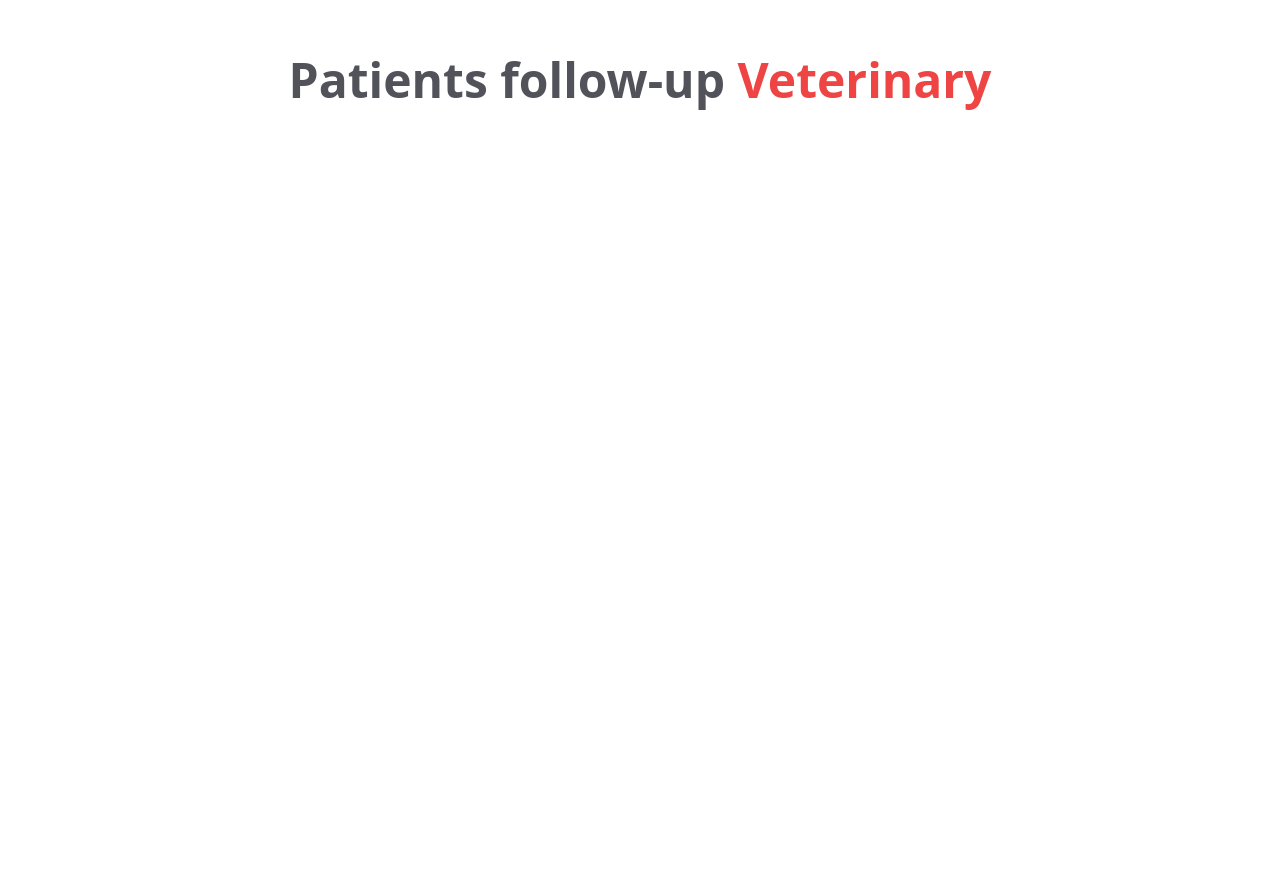
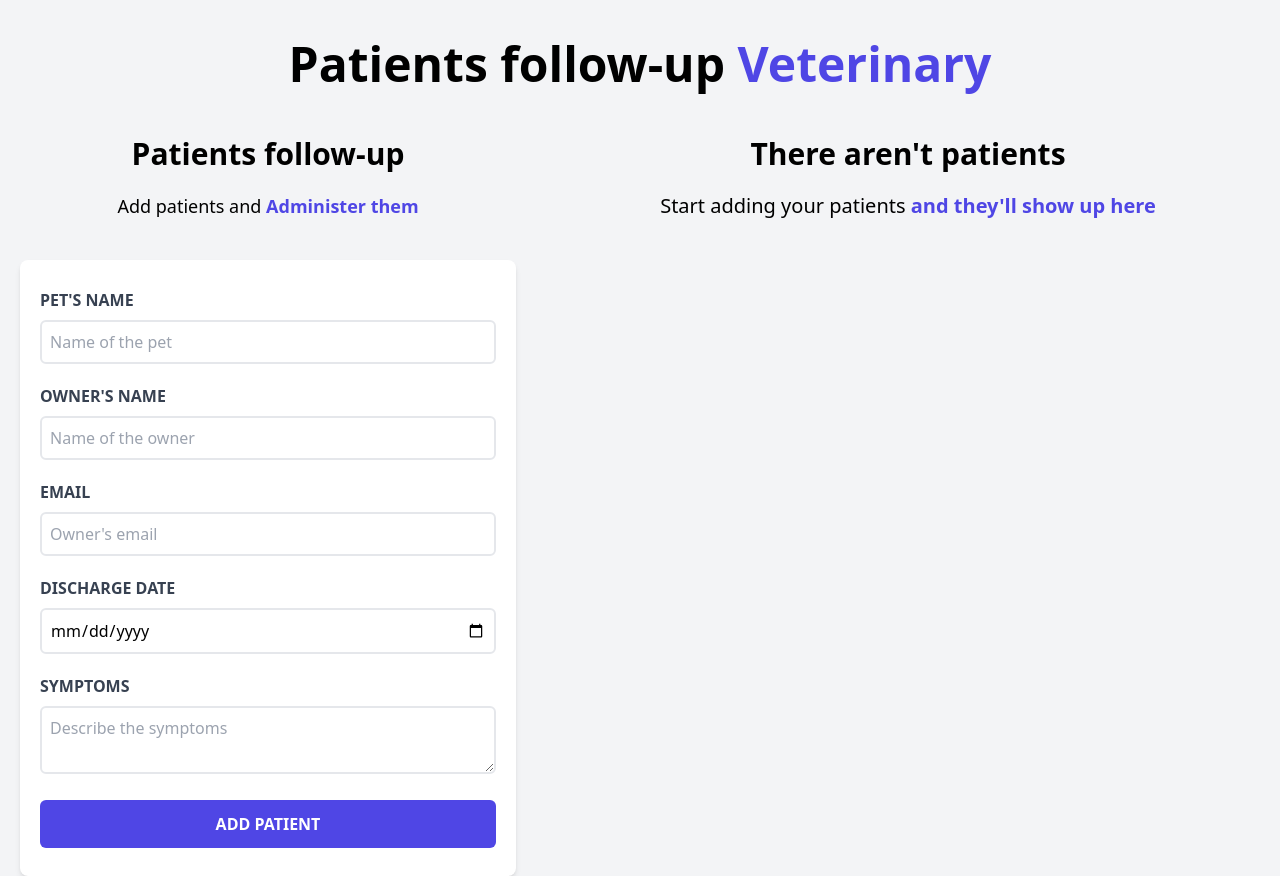
Before and after one commit to JabosCOL/Veterinary, a React (Vite) app: page / in a window 1280 px wide. Before the commit the page ends 800 px from the top, so only its background shows below. Built offline with nearby package versions, Linux system fonts and the light colour scheme.

Commit message:
Creating CRUD for patients

```diff
--- a/index.html
+++ b/index.html
@@ -6,7 +6,7 @@
     <meta name="viewport" content="width=device-width, initial-scale=1.0" />
     <title>Veterinary</title>
   </head>
-  <body>
+  <body class="bg-gray-100 h-screen overflow-y-hidden">
     <div id="root"></div>
     <script type="module" src="/src/main.jsx"></script>
   </body>
--- a/src/App.jsx
+++ b/src/App.jsx
@@ -1,11 +1,34 @@
+import { useState } from "react";
 import Header from "./components/Header";
+import Form from "./components/Form";
+import PatientList from "./components/PatientList";
 
 function App() {
+  const [patients, setPatients] = useState([]);
+  const [editPatient, setEditPatient] = useState({});
+
+  const removePatient = (id) => {
+    const patientsUpdated = patients.filter((patient) => patient.id !== id);
+    setPatients(patientsUpdated);
+  };
 
   return (
     <>
-      <div className="container mx-auto mt-14">
+      <div className="container mx-auto mt-10">
         <Header />
+        <div className="mt-12 md:flex">
+          <Form
+            patients={patients}
+            setPatients={setPatients}
+            editPatient={editPatient}
+            setEditPatient={setEditPatient}
+          />
+          <PatientList
+            patients={patients}
+            setEditPatient={setEditPatient}
+            removePatient={removePatient}
+          />
+        </div>
       </div>
     </>
   );
--- /dev/null
+++ b/src/components/Error.jsx
@@ -0,0 +1,12 @@
+const Error = ({ children }) => {
+  return (
+    <div
+      className="bg-red-500 text-white text-center p-3 mb-3
+      rounded-md"
+    >
+      {children}
+    </div>
+  );
+};
+
+export default Error;
--- /dev/null
+++ b/src/components/Form.jsx
@@ -0,0 +1,200 @@
+import { useState, useEffect } from "react";
+import Error from "./Error";
+
+const Form = ({ patients, setPatients, editPatient, setEditPatient }) => {
+  const [name, setName] = useState("");
+  const [owner, setOwner] = useState("");
+  const [email, setEmail] = useState("");
+  const [date, setDate] = useState("");
+  const [symptoms, setSymptoms] = useState("");
+
+  const [error, setError] = useState(false);
+
+  useEffect(() => {
+    if (Object.keys(editPatient).length > 0) {
+      setName(editPatient.name);
+      setOwner(editPatient.owner);
+      setEmail(editPatient.email);
+      setDate(editPatient.date);
+      setSymptoms(editPatient.symptoms);
+    }
+  }, [editPatient]);
+
+  const generateId = () => {
+    const random = Math.random().toString(36).substring(2);
+    const date = Date.now().toString(36);
+
+    return random + date;
+  };
+
+  const handleSubmit = (e) => {
+    e.preventDefault();
+
+    // Form validation
+    if ([name, owner, email, date, symptoms].includes("")) {
+      setError(true);
+      return;
+    }
+
+    setError(false);
+
+    const patientObject = {
+      name,
+      owner,
+      email,
+      date,
+      symptoms,
+    };
+
+    if (editPatient.id) {
+      // Editing the patient
+      patientObject.id = editPatient.id;
+      const patientsUpdated = patients.map((patientState) =>
+        patientState.id === editPatient.id ? patientObject : patientState
+      );
+      setPatients(patientsUpdated);
+      setEditPatient({});
+    } else {
+      // Creating the patient
+      patientObject.id = generateId();
+      setPatients([...patients, patientObject]);
+    }
+
+    // Reset the form
+    setName("");
+    setOwner("");
+    setEmail("");
+    setDate("");
+    setSymptoms("");
+  };
+
+  return (
+    <div className="md:w-1/2 lg:w-2/5 mx-5">
+      <h2 className="font-black text-3xl text-center">Patients follow-up</h2>
+
+      <p className="text-lg mt-5 text-center mb-10">
+        Add patients and {""}
+        <span className="text-indigo-600 font-bold">Administer them</span>
+      </p>
+
+      <form
+        onSubmit={handleSubmit}
+        className="bg-white shadow-md rounded-lg py-7 px-5"
+      >
+        {error && (
+          <Error>
+            <p>All fields are mandatory</p>
+          </Error>
+        )}
+
+        <div className="mb-5">
+          <label
+            htmlFor="pet"
+            className="block text-gray-700
+            uppercase font-bold"
+          >
+            Pet's name
+          </label>
+
+          <input
+            id="pet"
+            type="text"
+            placeholder="Name of the pet"
+            className="border-2 w-full p-2 mt-2 placeholder-gray-400
+            rounded-md"
+            value={name}
+            onChange={(e) => setName(e.target.value)}
+          />
+        </div>
+
+        <div className="mb-5">
+          <label
+            htmlFor="owner"
+            className="block text-gray-700
+            uppercase font-bold"
+          >
+            Owner's name
+          </label>
+
+          <input
+            id="owner"
+            type="text"
+            placeholder="Name of the owner"
+            className="border-2 w-full p-2 mt-2 placeholder-gray-400
+              rounded-md"
+            value={owner}
+            onChange={(e) => setOwner(e.target.value)}
+          />
+        </div>
+
+        <div className="mb-5">
+          <label
+            htmlFor="email"
+            className="block text-gray-700
+            uppercase font-bold"
+          >
+            Email
+          </label>
+
+          <input
+            id="email"
+            type="email"
+            placeholder="Owner's email"
+            className="border-2 w-full p-2 mt-2 placeholder-gray-400
+              rounded-md"
+            value={email}
+            onChange={(e) => setEmail(e.target.value)}
+          />
+        </div>
+
+        <div className="mb-5">
+          <label
+            htmlFor="dischargeDate"
+            className="block text-gray-700
+            uppercase font-bold"
+          >
+            Discharge date
+          </label>
+
+          <input
+            id="dischargeDate"
+            type="date"
+            className="border-2 w-full p-2 mt-2 placeholder-gray-400
+              rounded-md"
+            value={date}
+            onChange={(e) => setDate(e.target.value)}
+          />
+        </div>
+
+        <div className="mb-5">
+          <label
+            htmlFor="symptoms"
+            className="block text-gray-700
+            uppercase font-bold"
+          >
+            Symptoms
+          </label>
+
+          <textarea
+            id="symptoms"
+            placeholder="Describe the symptoms"
+            className="border-2 w-full p-2 mt-2 placeholder-gray-400
+              rounded-md"
+            value={symptoms}
+            onChange={(e) => setSymptoms(e.target.value)}
+          />
+        </div>
+
+        <input
+          type="submit"
+          className="bg-indigo-600 w-full p-3 text-white uppercase
+            font-bold hover:bg-indigo-700 cursor-pointer transition-colors
+            rounded-md"
+          value={editPatient.id ? "Edit patient" : "Add patient"}
+        />
+      </form>
+    </div>
+  );
+};
+
+export default Form;
--- a/src/components/Header.jsx
+++ b/src/components/Header.jsx
@@ -1,8 +1,8 @@
 function Header() {
   return (
-        <h1 className="font-black text-5xl text-zinc-600 text-center md:w-2/3 mx-auto">
+    <h1 className="font-black text-5xl text-center md:w-2/3 mx-auto">
       Patients follow-up {""}
-        <span className="text-red-500">Veterinary</span>
+      <span className="text-indigo-600">Veterinary</span>
     </h1>
   );
 }
--- /dev/null
+++ b/src/components/Patient.jsx
@@ -0,0 +1,60 @@
+const Patient = ({ patient, setEditPatient, removePatient }) => {
+  const { name, owner, email, date, symptoms, id } = patient;
+
+  const handleDelete = () => {
+    const response = confirm(`Wish you delete the patient ${name}?`);
+    if (response) {
+      removePatient(id);
+    }
+  };
+
+  return (
+    <div className="mx-5 mb-3 bg-white shadow-md px-5 py-[2.3rem] rounded-md">
+      <p className="font-bold mb-3 text-gray-700 uppercase">
+        Name: {""}
+        <span className="font-normal normal-case">{name}</span>
+      </p>
+
+      <p className="font-bold mb-3 text-gray-700 uppercase">
+        Owner: {""}
+        <span className="font-normal normal-case">{owner}</span>
+      </p>
+
+      <p className="font-bold mb-3 text-gray-700 uppercase">
+        Email: {""}
+        <span className="font-normal normal-case">{email}</span>
+      </p>
+
+      <p className="font-bold mb-3 text-gray-700 uppercase">
+        Discharge Date: {""}
+        <span className="font-normal normal-case">{date}</span>
+      </p>
+
+      <p className="font-bold mb-3 text-gray-700 uppercase">
+        Symptoms: {""}
+        <span className="font-normal normal-case">{symptoms}</span>
+      </p>
+
+      <button
+        type="submit"
+        className="bg-indigo-600 p-3 mr-3 text-white uppercase
+        font-bold hover:bg-indigo-700 cursor-pointer transition-colors
+        rounded-md"
+        onClick={() => setEditPatient(patient)}
+      >
+        Edit
+      </button>
+      <button
+        type="submit"
+        className="bg-red-600 p-3 text-white uppercase
+        font-bold hover:bg-red-700 cursor-pointer transition-colors
+        rounded-md"
+        onClick={handleDelete}
+      >
+        Delete
+      </button>
+    </div>
+  );
+};
+
+export default Patient;
--- /dev/null
+++ b/src/components/PatientList.jsx
@@ -0,0 +1,43 @@
+import Patient from "./Patient";
+
+const PatientList = ({ patients, setEditPatient, removePatient }) => {
+  return (
+    <div className="mt-5 md:mt-0 md:w-1/2 lg:w-3/5">
+      {patients && patients.length ? (
+        <>
+          <h2 className="font-black text-3xl text-center">Patient List</h2>
+          <p className="text-lg mt-5 mb-10 text-center">
+            Administer your {""}
+            <span className="text-indigo-600 font-bold">
+              Patients and appointments
+            </span>
+          </p>
+          <div className="md:overflow-y-scroll h-[38.5rem]">
+            {patients.map((patient) => (
+              <Patient
+                key={patient.id}
+                patient={patient}
+                setEditPatient={setEditPatient}
+                removePatient={removePatient}
+              />
+            ))}
+          </div>
+        </>
+      ) : (
+        <>
+          <h2 className="font-black text-3xl text-center">
+            There aren't patients
+          </h2>
+          <p className="text-xl mt-5 mb-10 text-center">
+            Start adding your patients {""}
+            <span className="text-indigo-600 font-bold">
+              and they'll show up here
+            </span>
+          </p>
+        </>
+      )}
+    </div>
+  );
+};
+
+export default PatientList;
```
Lines whose indentation alone changed are shown as unchanged.
